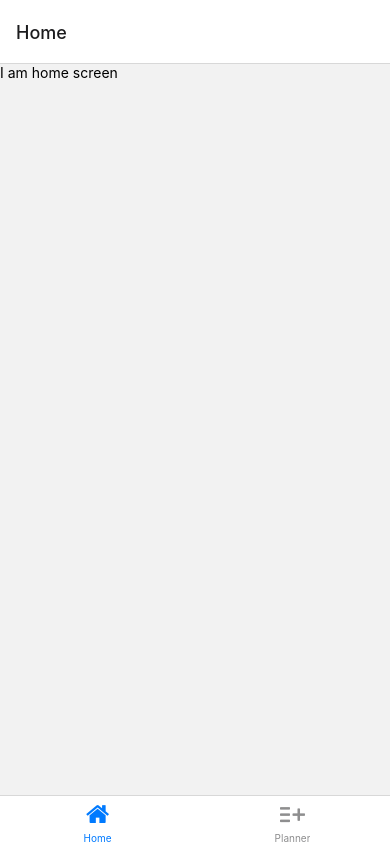
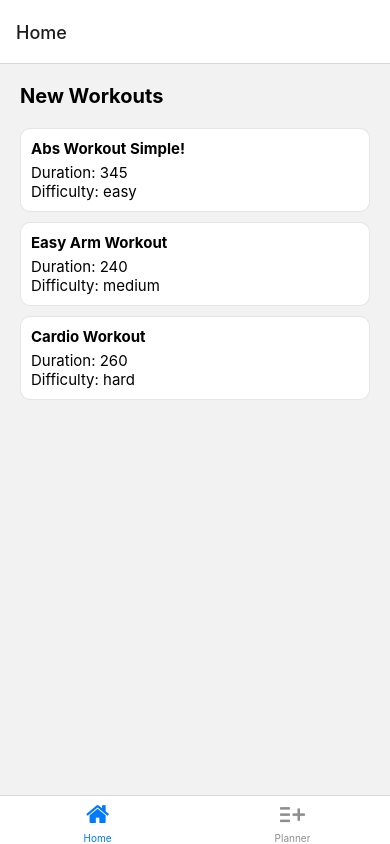
Before and after one commit to uurde/Workout-app, a React Native app: screen /Home in a window 390 px wide. Built offline with nearby package versions, Linux system fonts and the light colour scheme.

Commit message:
workout management section

```diff
--- /dev/null
+++ b/components/WorkoutItem.tsx
@@ -0,0 +1,34 @@
+import { View, Text, StyleSheet } from "react-native";
+import { Workout } from "../types/data";
+
+export default function WorkoutItem({ item }: { item: Workout }) {
+    return (
+        <View style={styles.container}>
+            <Text style={styles.name}>{item.name}</Text>
+            <Text style={styles.duration}>Duration: {item.duration}</Text>
+            <Text style={styles.difficulty}>Difficulty: {item.difficulty}</Text>
+        </View>
+    )
+}
+
+const styles = StyleSheet.create({
+    container: {
+        borderRadius: 10,
+        borderColor: "rgba(0,0,0,0.1)",
+        borderWidth: 1,
+        padding: 10,
+        marginBottom: 10,
+        backgroundColor: "#fff"
+    },
+    name: {
+        fontSize: 15,
+        fontWeight: "bold",
+        marginBottom: 5
+    },
+    duration: {
+        fontSize: 15
+    },
+    difficulty: {
+        fontSize: 15
+    }
+})
--- a/navigation/index.tsx
+++ b/navigation/index.tsx
@@ -1,4 +1,3 @@
-import React from "react";
 import { createNativeStackNavigator } from "@react-navigation/native-stack";
 import { NavigationContainer } from "@react-navigation/native";
 import { createBottomTabNavigator } from "@react-navigation/bottom-tabs";
--- a/screens/HomeScreen.tsx
+++ b/screens/HomeScreen.tsx
@@ -1,11 +1,31 @@
-import React from "react";
-import { View, Text } from "react-native";
+import { View, StyleSheet, Text, FlatList } from "react-native";
 import { NativeStackHeaderProps } from "@react-navigation/native-stack";
+import data from "../data.json";
+import { Workout } from "../types/data";
+import WorkoutItem from "../components/WorkoutItem";
 
-export default function HomeScreen({navigation}: NativeStackHeaderProps) {
+export default function HomeScreen({ navigation }: NativeStackHeaderProps) {
+
     return (
-        <View>
-            <Text>I am home screen</Text>
+        <View style={styles.container}>
+            <Text style={styles.header}>New Workouts</Text>
+            <FlatList
+                data={data as Workout[]}
+                keyExtractor={item => item.slug}
+                renderItem={WorkoutItem}
+            />
         </View>
     )
 };
+
+const styles = StyleSheet.create({
+    container: {
+        padding: 20,
+        flex: 1
+    },
+    header: {
+        fontSize: 20,
+        marginBottom: 20,
+        fontWeight: "bold"
+    }
+});
--- /dev/null
+++ b/types/data.ts
@@ -0,0 +1,20 @@
+export type Difficulty = "easy" | "normal" | "hard"
+export type SequenceType = "exercise" | "strech" | "break"
+
+
+export interface Workout {
+    slug: string,
+    name: string,
+    duration: number,
+    difficulty: Difficulty,
+    sequence: SequenceItem[]
+}
+
+
+export interface SequenceItem {
+    slug: string,
+    name: string,
+    type: SequenceType,
+    duration: number,
+    reps?: number
+}
```
